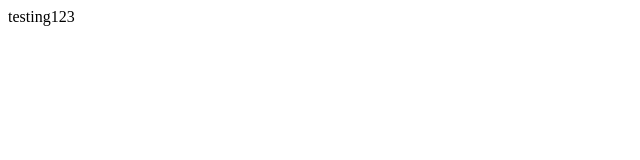
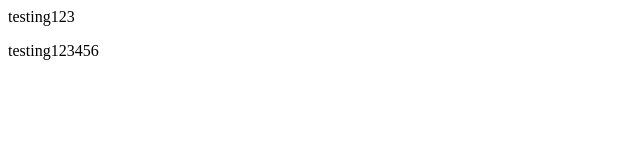
Before and after one commit to Benhwong/testrepo, a plain HTML site: page index.html in a window 1280 px wide. Shown: the whole page, without its empty margins (0-640 px from the left). Drawn offline with Linux system fonts and the light colour scheme.

Commit message:
test commit 2

```diff
--- a/index.html
+++ b/index.html
@@ -1 +1,2 @@
 <p>testing123</p>
+<p>testing123456</p>
```
